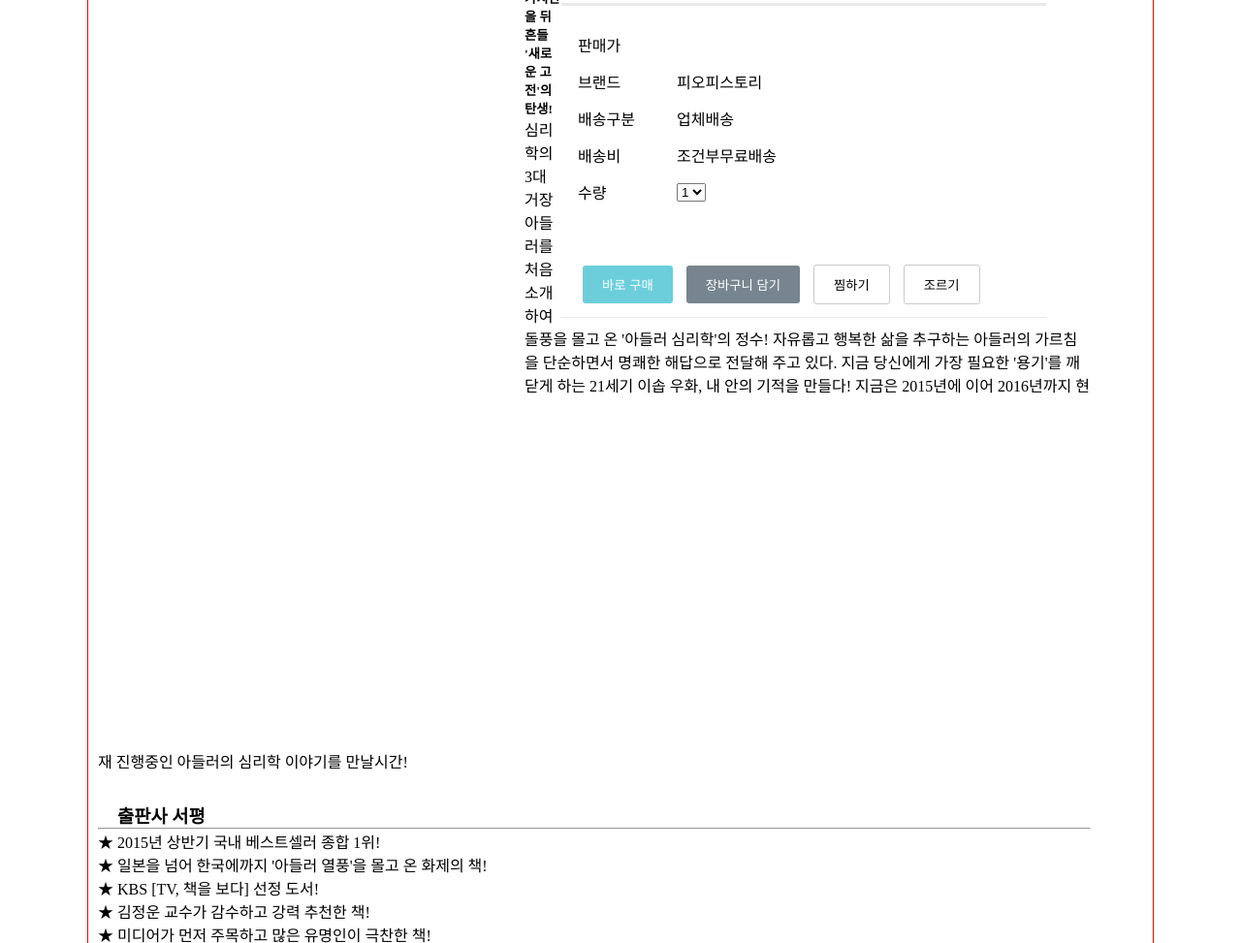
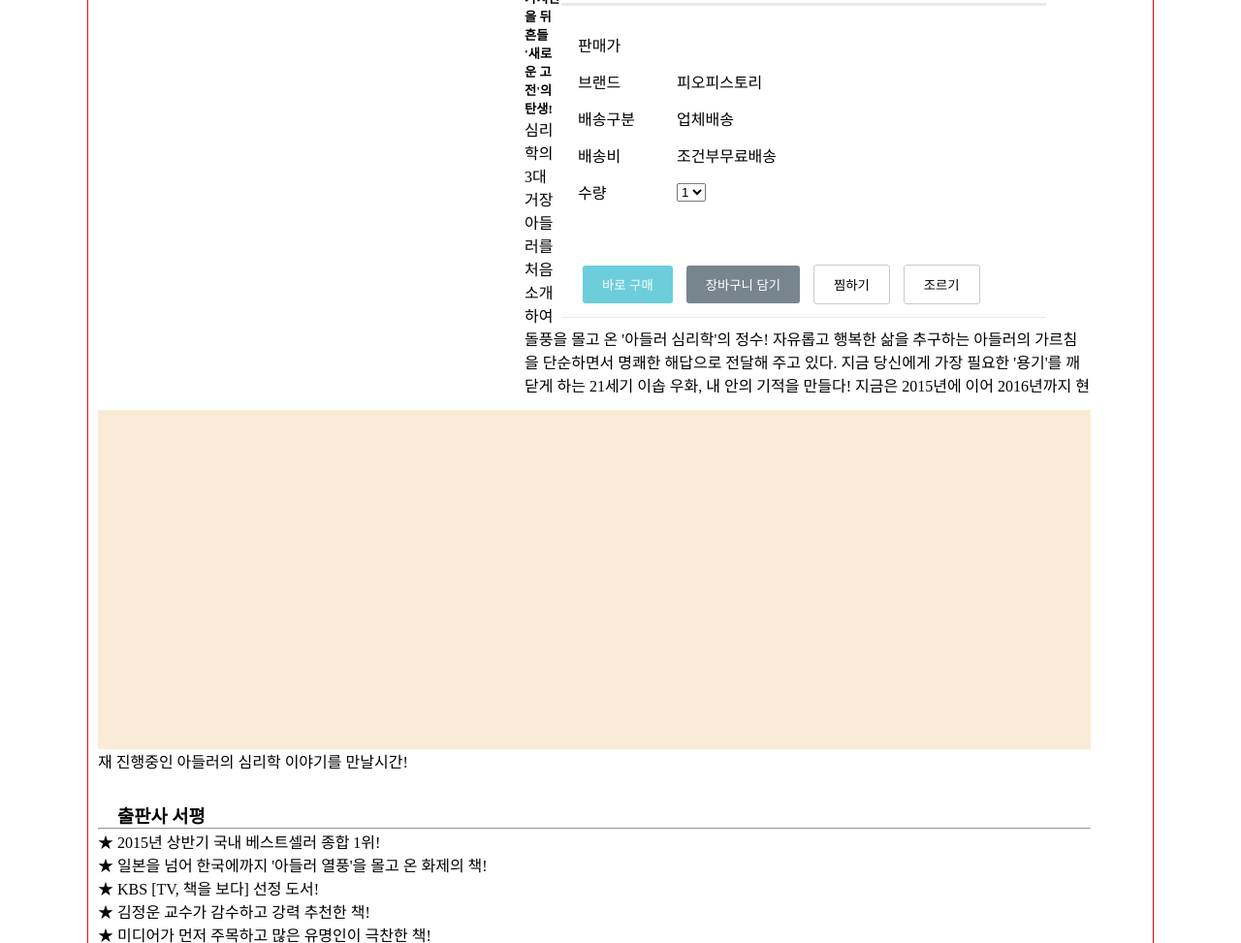
Before and after one commit to hyoeunkim126/ajax_class, a plain HTML site: page index.html in a window 1280 px wide. Shown: the part 215-1188 px from the top of the page at 97% size. Drawn offline with nearby package versions, Linux system fonts and the light colour scheme; no server answers.

Commit message:
Update index.html

```diff
--- a/index.html
+++ b/index.html
@@ -86,7 +86,7 @@
     button:nth-child(3){ border: 1px solid #cacaca; background-color: #fff;}
     button:nth-child(4){ border: 1px solid #cacaca; background-color: #fff;}
 
-    .contextbox { float: left; width: 95%; height: 350px;}
+    .contextbox { float: left; width: 95%; height: 350px; background-color: antiquewhite;}
 
     #tmpBox { width: 95%; height: 500px;}
   </style>
```
